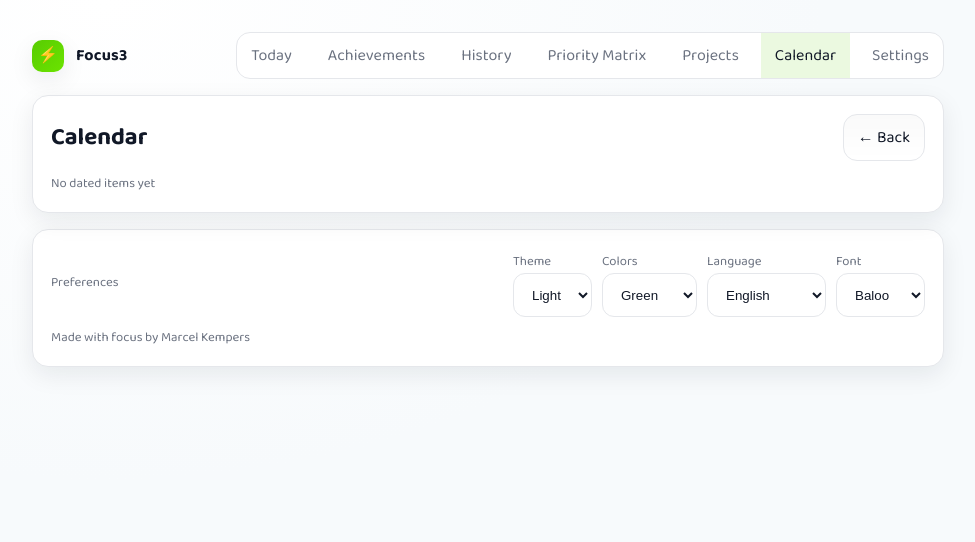
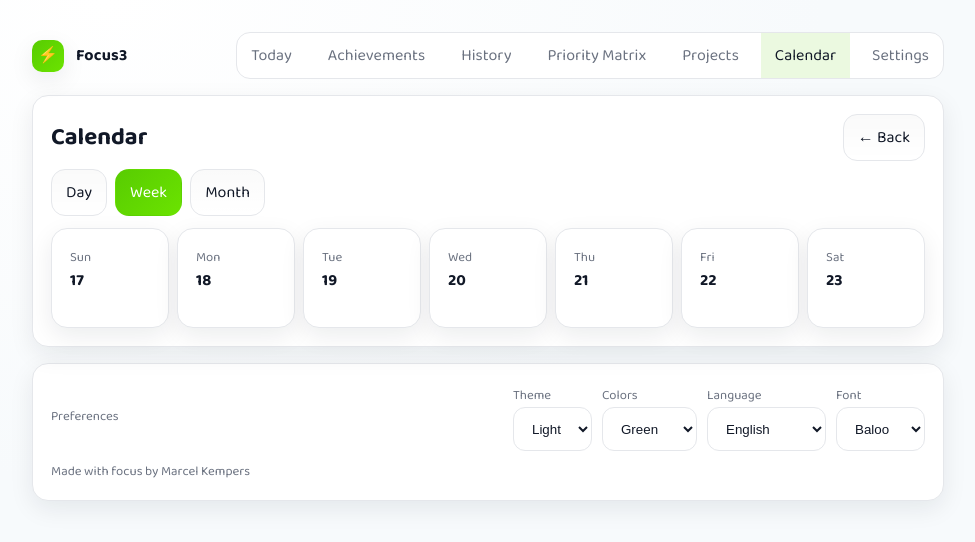
Before and after one commit to marcelkempers96/3thingsaday, a Next.js app: page /calendar in a window 1280 px wide. Shown: the top 542 px of the page, without its empty margins (152-1127 px from the left). Built offline with nearby package versions, Linux system fonts and the light colour scheme.

Commit message:
feat: Calendar Day/Week/Month views; fix task add refresh (storage/event guards)

```diff
--- a/app/calendar/page.tsx
+++ b/app/calendar/page.tsx
@@ -1,6 +1,6 @@
 "use client";
 
-import { useMemo } from 'react';
+import { useMemo, useState } from 'react';
 import { loadAllDays } from '@/lib/storage';
 import { loadProjects } from '@/lib/projects';
 import Link from 'next/link';
@@ -8,31 +8,10 @@ import Link from 'next/link';
 export default function CalendarPage() {
 	const days = useMemo(() => loadAllDays(), []);
 	const projects = useMemo(() => loadProjects(), []);
+	const [view, setView] = useState<'day' | 'week' | 'month'>('week');
+	const now = new Date();
 
-	const entries = useMemo(() => {
-		const map = new Map<string, { label: string }[]>();
-		// project items
-		for (const p of projects) {
-			for (const it of p.items) {
-				if (!it.dateIso) continue;
-				const key = it.dateIso;
-				if (!map.has(key)) map.set(key, []);
-				map.get(key)!.push({ label: `${p.title}: ${it.type} — ${it.title}` });
-			}
-		}
-		// tasks with start date
-		for (const d of Object.values(days)) {
-			for (const t of d.tasks) {
-				if (!t.startIso) continue;
-				const k = (t.startIso || '').slice(0, 10);
-				if (!k) continue;
-				if (!map.has(k)) map.set(k, []);
-				map.get(k)!.push({ label: `Task: ${t.title}` });
-			}
-		}
-		const arr = Array.from(map.entries()).sort((a, b) => a[0].localeCompare(b[0]));
-		return arr;
-	}, [days, projects]);
+	const entries = useMemo(() => collectEntries(days, projects), [days, projects]);
 
 	return (
 		<main className="grid" style={{ marginTop: 8 }}>
@@ -41,18 +20,93 @@ export default function CalendarPage() {
 					<h2 style={{ margin: 0 }}>Calendar</h2>
 					<Link className="btn" href="/">← Back</Link>
 				</div>
-				<div style={{ display: 'flex', flexDirection: 'column', gap: 10, marginTop: 12 }}>
-					{entries.map(([date, items]) => (
-						<div key={date} className="panel">
-							<strong>{new Date(date).toLocaleDateString(undefined, { year: 'numeric', month: 'short', day: '2-digit', weekday: 'short' })}</strong>
-							<ul>
-								{items.map((it, i) => <li key={i}>{it.label}</li>)}
-							</ul>
-						</div>
-					))}
-					{entries.length === 0 ? <div className="small muted">No dated items yet</div> : null}
+				<div style={{ display: 'flex', gap: 8, marginTop: 8 }}>
+					<button className={`btn ${view==='day'?'btn-primary':''}`} onClick={() => setView('day')}>Day</button>
+					<button className={`btn ${view==='week'?'btn-primary':''}`} onClick={() => setView('week')}>Week</button>
+					<button className={`btn ${view==='month'?'btn-primary':''}`} onClick={() => setView('month')}>Month</button>
+				</div>
+				<div style={{ marginTop: 12 }}>
+					{view === 'day' && <DayView date={now} entries={entries} />}
+					{view === 'week' && <WeekView date={now} entries={entries} />}
+					{view === 'month' && <MonthView date={now} entries={entries} />}
 				</div>
 			</section>
 		</main>
 	);
 }
+
+function collectEntries(days: ReturnType<typeof loadAllDays>, projects: ReturnType<typeof loadProjects>) {
+	const map = new Map<string, string[]>();
+	for (const p of projects) {
+		for (const it of p.items) {
+			if (!it.dateIso) continue;
+			const key = it.dateIso;
+			if (!map.has(key)) map.set(key, []);
+			map.get(key)!.push(`${p.title}: ${it.type} — ${it.title}`);
+		}
+	}
+	for (const d of Object.values(days)) {
+		for (const t of d.tasks) {
+			if (!t.startIso) continue;
+			const k = (t.startIso || '').slice(0, 10);
+			if (!k) continue;
+			if (!map.has(k)) map.set(k, []);
+			map.get(k)!.push(`Task: ${t.title}`);
+		}
+	}
+	return map;
+}
+
+function DayView({ date, entries }: { date: Date; entries: Map<string, string[]> }) {
+	const key = date.toISOString().slice(0,10);
+	const list = entries.get(key) || [];
+	return (
+		<div className="panel">
+			<strong>{date.toLocaleDateString(undefined, { weekday: 'long', year: 'numeric', month: 'short', day: '2-digit' })}</strong>
+			<ul>{list.map((l, i) => <li key={i}>{l}</li>)}</ul>
+		</div>
+	);
+}
+
+function WeekView({ date, entries }: { date: Date; entries: Map<string, string[]> }) {
+	const start = new Date(date); start.setDate(start.getDate() - start.getDay());
+	const days: Date[] = Array.from({ length: 7 }, (_, i) => { const d = new Date(start); d.setDate(start.getDate() + i); return d; });
+	return (
+		<div style={{ display: 'grid', gridTemplateColumns: 'repeat(7, 1fr)', gap: 8 }}>
+			{days.map(d => {
+				const key = d.toISOString().slice(0,10);
+				const list = entries.get(key) || [];
+				return (
+					<div key={key} className="panel">
+						<div className="small muted">{d.toLocaleDateString(undefined, { weekday: 'short' })}</div>
+						<strong>{d.getDate()}</strong>
+						<ul>{list.map((l, i) => <li key={i}>{l}</li>)}</ul>
+					</div>
+				);
+			})}
+		</div>
+	);
+}
+
+function MonthView({ date, entries }: { date: Date; entries: Map<string, string[]> }) {
+	const first = new Date(date.getFullYear(), date.getMonth(), 1);
+	const start = new Date(first); start.setDate(start.getDate() - ((start.getDay()+6)%7));
+	const cells: Date[] = Array.from({ length: 42 }, (_, i) => { const d = new Date(start); d.setDate(start.getDate() + i); return d; });
+	return (
+		<div style={{ display: 'grid', gridTemplateColumns: 'repeat(7, 1fr)', gap: 6 }}>
+			{cells.map(d => {
+				const key = d.toISOString().slice(0,10);
+				const list = entries.get(key) || [];
+				const isCurrentMonth = d.getMonth() === date.getMonth();
+				return (
+					<div key={key} className="panel" style={{ opacity: isCurrentMonth ? 1 : 0.6 }}>
+						<div className="small muted">{d.toLocaleDateString(undefined, { weekday: 'short' })}</div>
+						<strong>{d.getDate()}</strong>
+						<ul>{list.slice(0,3).map((l, i) => <li key={i}>{l}</li>)}</ul>
+						{list.length > 3 ? <div className="small muted">+{list.length-3} more</div> : null}
+					</div>
+				);
+			})}
+		</div>
+	);
+}
--- a/app/components/CalendarImport.tsx
+++ b/app/components/CalendarImport.tsx
@@ -111,6 +111,7 @@ export default function CalendarImport() {
 		saveToday(next);
 		setEvents(prev => prev ? prev.filter(e => e.id !== item.id) : prev);
 		try { window.dispatchEvent(new Event('focus3:data')); } catch {}
+		try { window.dispatchEvent(new Event('focus3:refresh')); } catch {}
 	}
 
 	return (
--- a/lib/storage.ts
+++ b/lib/storage.ts
@@ -61,16 +61,20 @@ function loadRaw(): DailyTasksByDate {
 
 function saveRaw(map: DailyTasksByDate) {
 	if (typeof window === 'undefined') return;
-	try { localStorage.setItem(STORAGE_KEY, JSON.stringify(map)); } catch {}
-	try { window.dispatchEvent(new Event('focus3:data')); } catch {}
+	try {
+		localStorage.setItem(STORAGE_KEY, JSON.stringify(map));
+		window.dispatchEvent(new Event('focus3:data'));
+	} catch {}
 }
 
 export function loadAllDays(): DailyTasksByDate { return loadRaw(); }
 
 export function saveAllDays(map: DailyTasksByDate) {
 	if (typeof window === 'undefined') return;
-	try { localStorage.setItem(STORAGE_KEY, JSON.stringify(map)); } catch {}
-	try { window.dispatchEvent(new Event('focus3:data')); } catch {}
+	try {
+		localStorage.setItem(STORAGE_KEY, JSON.stringify(map));
+		window.dispatchEvent(new Event('focus3:data'));
+	} catch {}
 }
 
 export function loadToday(now: number = Date.now()): DailyTasks {
```
